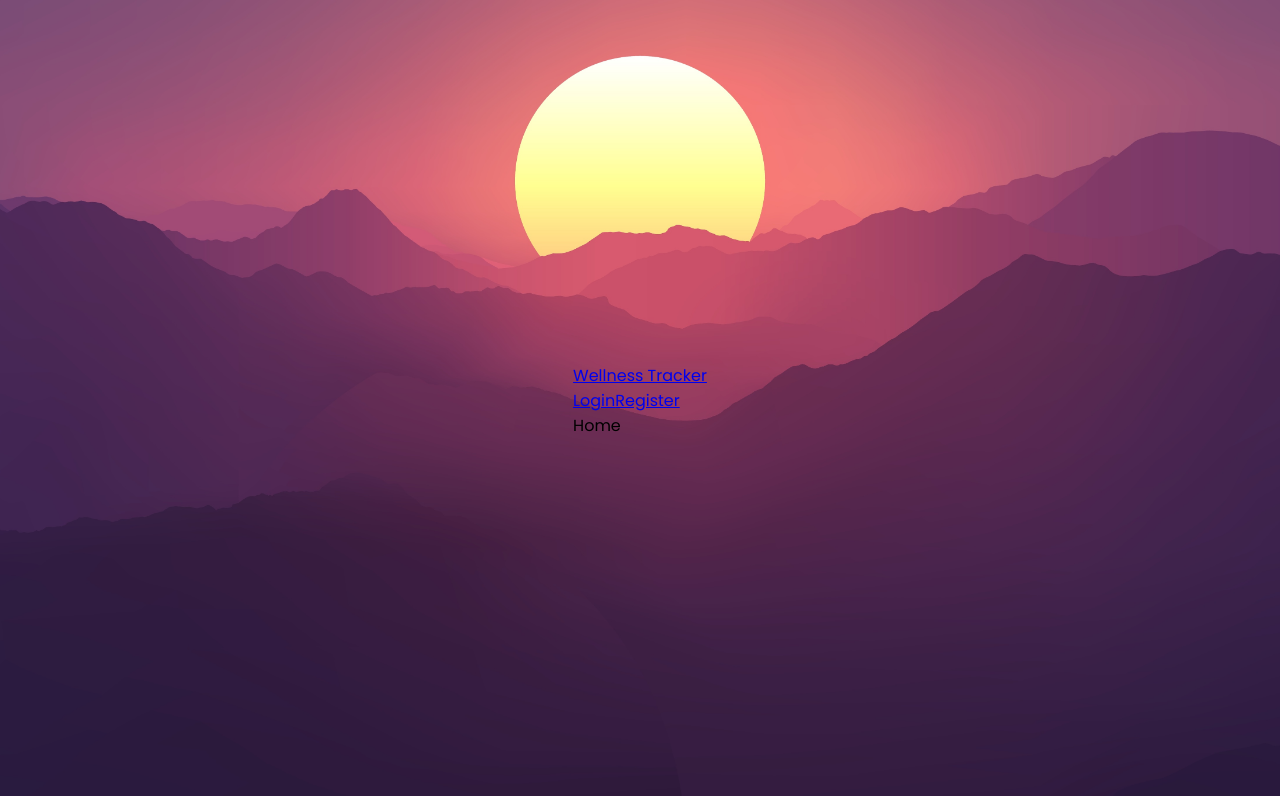
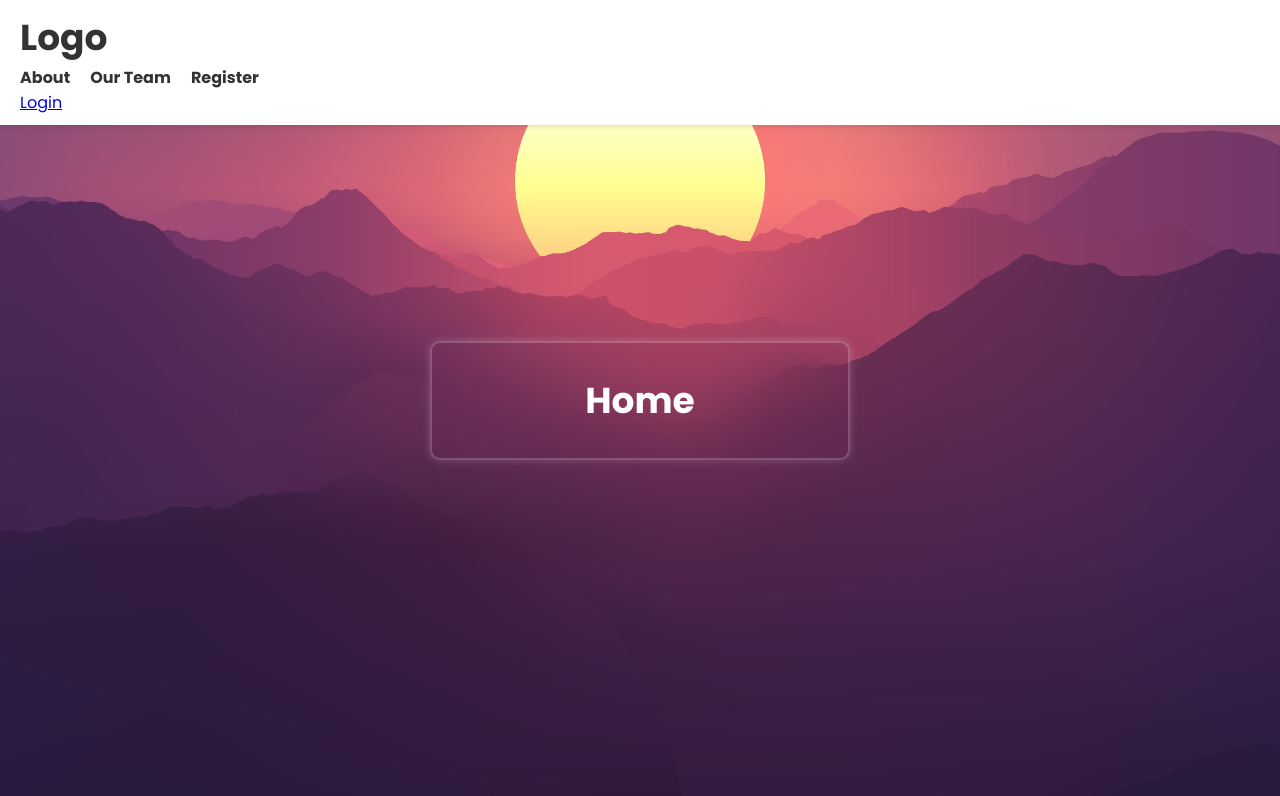
Before and after one commit to eqer23/WellTracker-FrontEnd, a React (Vite) app in the folder client/: page / in a window 1280 px wide. Shown: the top 796 px of the page. Built offline with nearby package versions, Linux system fonts and the light colour scheme; a web font is replaced by a local one.

Commit message:
workin on nav bar

```diff
--- a/client/src/App.jsx
+++ b/client/src/App.jsx
@@ -1,6 +1,6 @@
 import { BrowserRouter, Routes, Route } from "react-router-dom";
-import Home from "./components/Home";
-import Navbar from "./components/Navbar/Navbar";
+import Home from "./components/Home/Home";
+// import Navbar from "./components/Navbar/Navbar";
 import Register from "./components/ClientRegistration/ClientRegistration";
 import Role from "./components/Role/Role";
 import Login from "./components/LoginForm/LoginForm";
@@ -11,7 +11,7 @@ import ProfessionalRegistration from "./components/ProfessionalRegistration/Prof
 function App() {
     return (
         <BrowserRouter>
-            <Navbar />
+            {/* <Navbar /> */}
             <Routes>
                 <Route path="/" element={<Home />}></Route>
                 <Route path="/login" element={<Login />}></Route>
--- a/client/src/components/Dashboard/Dashboard.jsx
+++ b/client/src/components/Dashboard/Dashboard.jsx
@@ -1,9 +1,11 @@
 import React from "react";
 import "./Dashboard.css";
+import Navbar from "../Navbar/Navbar";
 
 const Dashboard = () => {
     return (
         <div className="wrapper">
+            <Navbar />
             <header>
                 <h1>Dashboard</h1>
             </header>
--- a/client/src/components/Home.jsx
+++ /dev/null
@@ -1,9 +0,0 @@
-import React from 'react';
-
-const Home = () => {
-    return (
-        <div>Home</div>
-    );
-};
-
-export default Home;
--- /dev/null
+++ b/client/src/components/Home/Home.css
@@ -0,0 +1,20 @@
+.home {
+    position: relative;
+}
+
+.wrapper {
+    /* Add styles to create space below the navbar, adjust as needed */
+    padding-top: 80px; /* Adjust the padding to match the height of your navbar */
+}
+
+/* Ensure the navbar spans the entire width of the viewport */
+.navbar {
+    position: fixed;
+    top: 0;
+    left: 0;
+    width: 100%;
+    background-color: #ffffff; /* Add your desired background color */
+    z-index: 1000; /* Adjust the z-index as needed */
+    padding: 10px 20px; /* Adjust padding as needed */
+    box-shadow: 0 2px 5px rgba(0, 0, 0, 0.1); /* Optional: Add shadow for visual effect */
+}
--- /dev/null
+++ b/client/src/components/Home/Home.jsx
@@ -0,0 +1,16 @@
+import React from "react";
+import Navbar from "../Navbar/Navbar";
+import "./Home.css"; // Import your custom CSS file for the Home component
+
+const Home = () => {
+    return (
+        <div className="home">
+            <Navbar />
+            <div className="wrapper">
+                <h1>Home</h1>
+            </div>
+        </div>
+    );
+};
+
+export default Home;
--- a/client/src/components/LoginForm/LoginForm.jsx
+++ b/client/src/components/LoginForm/LoginForm.jsx
@@ -65,9 +65,9 @@ const LoginForm = () => {
                         id="role"
                         onChange={(e) => setRole(e.target.value)}
                     >
-                        <option value="admin">Admin</option>
                         <option value="user">Client</option>
                         <option value="professional">Professional</option>
+                        <option value="admin">Admin</option>
                     </select>
                 </div>
 
--- a/client/src/components/Navbar/Navbar.css
+++ b/client/src/components/Navbar/Navbar.css
@@ -0,0 +1,37 @@
+.navbar {
+    position: fixed;
+    top: 0;
+    left: 0;
+    width: 100%;
+    background-color: #ffffff; /* Add your desired background color */
+    z-index: 1000; /* Adjust the z-index as needed */
+    padding: 10px 20px; /* Adjust padding as needed */
+    box-shadow: 0 2px 5px rgba(0, 0, 0, 0.1); /* Optional: Add shadow for visual effect */
+}
+
+.navbar-brand {
+    font-size: 1.5rem; /* Adjust font size as needed */
+    color: #333333; /* Add your desired font color */
+    text-decoration: none; /* Remove underline */
+}
+
+.navbar-nav {
+    display: flex;
+    list-style: none;
+    margin: 0;
+    padding: 0;
+}
+
+.nav-item {
+    margin-right: 20px; /* Adjust spacing between nav items */
+}
+
+.nav-item a {
+    text-decoration: none;
+    color: #333333; /* Add your desired font color */
+    font-weight: bold; /* Add font weight if needed */
+}
+
+.navbar-btn {
+    margin-left: auto; /* Push the login button to the right */
+}
--- a/client/src/components/Navbar/Navbar.jsx
+++ b/client/src/components/Navbar/Navbar.jsx
@@ -1,17 +1,46 @@
-import React from 'react';
-import { Link } from 'react-router-dom';
-import './Navbar.css';
+// import React from 'react';
+// import { Link } from 'react-router-dom';
+// import './Navbar.css';
 
+// const Navbar = () => {
+//     return (
+//         <nav className='navbar'>
+//             <div className='navbar-left'>
+//                 <Link to="/" className='navbar-brand'>Wellness Tracker</Link>
+//             </div>
+//             <div className='navbar-right'>
+//                 <Link to="/login" className='navbar-link'>Login</Link>
+//                 <Link to="/role" className='navbar-link'>Register</Link>
+//             </div>
+//         </nav>
+//     );
+// };
+
+// export default Navbar;
+
+import React from "react";
+import { NavLink } from "react-router-dom";
+import "./Navbar.css";
 
 const Navbar = () => {
     return (
-        <nav className='navbar'>
-            <div className='navbar-left'>
-                <Link to="/" className='navbar-brand'>Wellness Tracker</Link>
+        <nav className="navbar">
+            <div className="navbar-brand">
+                <h1>Logo</h1>
             </div>
-            <div className='navbar-right'>
-                <Link to="/login" className='navbar-link'>Login</Link>
-                <Link to="/role" className='navbar-link'>Register</Link>
+            <ul className="navbar-nav">
+                <li className="nav-item">
+                    <NavLink to="/about">About</NavLink>
+                </li>
+                <li className="nav-item">
+                    <NavLink to="/team">Our Team</NavLink>
+                </li>
+                <li className="nav-item">
+                    <NavLink to="/sign-up">Register</NavLink>
+                </li>
+            </ul>
+            <div className="navbar-btn">
+                <NavLink to="/signin">Login</NavLink>
             </div>
         </nav>
     );
--- a/client/src/components/Role/Role.jsx
+++ b/client/src/components/Role/Role.jsx
@@ -1,10 +1,9 @@
 import React, { useState } from "react";
-import { useNavigate } from "react-router-dom"; // Import useNavigate instead of useHistory
+import { useNavigate } from "react-router-dom";
 import "./Role.css";
 import { Link } from "react-router-dom";
 import axios from "axios";
-let REGISTER_URL = "http://localhost:3001/cregister"
-
+let REGISTER_URL = "http://localhost:3001/cregister";
 
 const Role = () => {
     const [username, setUsername] = useState("");
@@ -23,9 +22,9 @@ const Role = () => {
                     role,
                 })
                 .then((res) => {
-                    if (res.data.role === 'user') {
-                        console.log(res)
-                        navigate('/dashboard')
+                    if (res.data.role === "user") {
+                        console.log(res);
+                        navigate("/dashboard");
                     }
                 })
                 .catch((err) => console.log(err));
@@ -40,22 +39,22 @@ const Role = () => {
     // };
 
     // when the user clicks submit, we go into this loop?
-    const handleRegisterSubmit = (event) => {
-        event.preventDefault();
+    // const handleRegisterSubmit = (event) => {
+    //     event.preventDefault();
 
-        // will link pages here based on what the user selected
-        switch (selectedUserRole) {
-            case "client":
-                navigate("/cregistration");
-                break;
-            case "professional":
-                navigate("/pregistration");
-                break;
-            default:
-                // handle default case or show an error
-                break;
-        }
-    };
+    //     // will link pages here based on what the user selected
+    //     switch (selectedUserRole) {
+    //         case "client":
+    //             navigate("/cregistration");
+    //             break;
+    //         case "professional":
+    //             navigate("/pregistration");
+    //             break;
+    //         default:
+    //             // handle default case or show an error
+    //             break;
+    //     }
+    // };
 
     return (
         <div className="wrapper">
@@ -134,14 +133,16 @@ const Role = () => {
                         id="role"
                         onChange={(e) => setRole(e.target.value)}
                     >
-                        <option value="admin">Admin</option>
                         <option value="user">Client</option>
                         <option value="professional">Professional</option>
+                        <option value="admin">Admin</option>
                     </select>
                 </div>
 
                 {/* submit button */}
-                <button type="submit" onClick={handleSubmit}>Submit</button>
+                <button type="submit" onClick={handleSubmit}>
+                    Submit
+                </button>
             </form>
         </div>
     );
```
